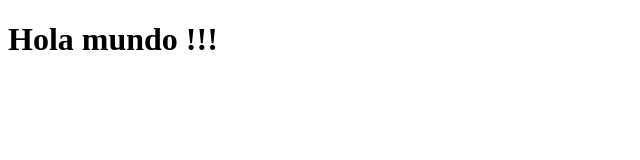
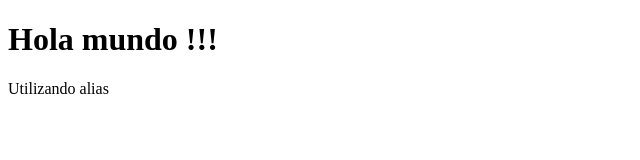
Before and after one commit to dani123455/proyectoGit2, a plain HTML site: page index.html in a window 1280 px wide. Shown: the whole page, without its empty margins (0-640 px from the left). Drawn offline with Linux system fonts and the light colour scheme.

Commit message:
Commit utilizando un alias

```diff
--- a/index.html
+++ b/index.html
@@ -7,5 +7,6 @@
 </head>
 <body>
     <h1>Hola mundo !!!</h1>
+    <p>Utilizando alias</p>
 </body>
 </html>
```
